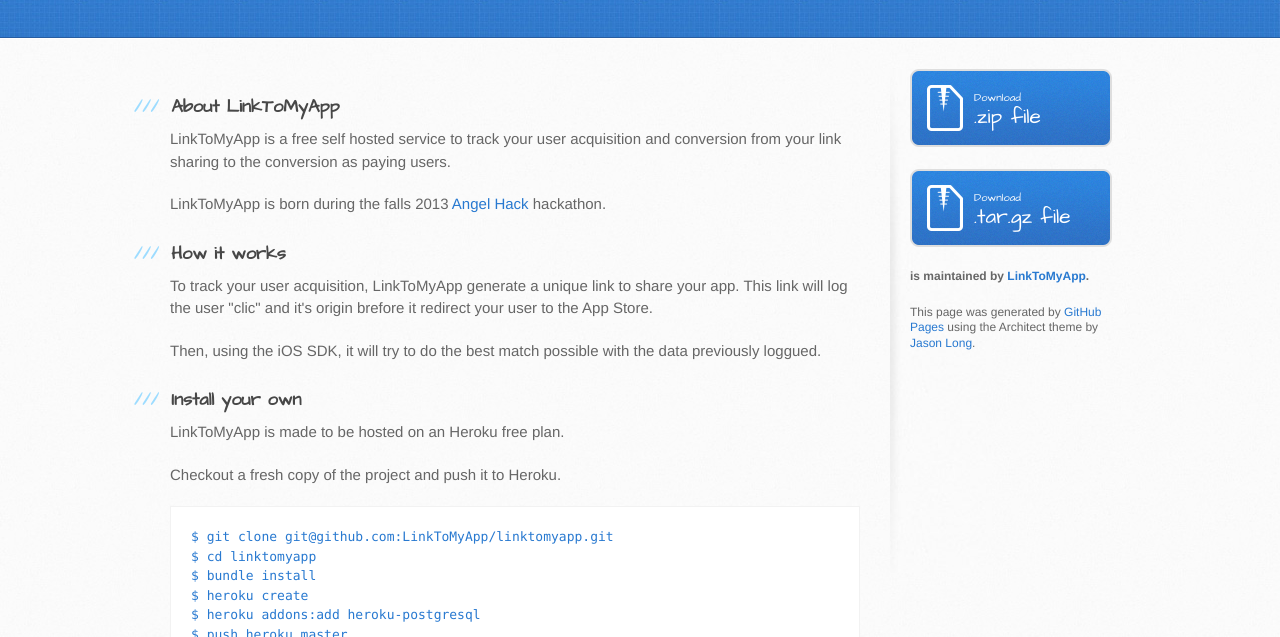
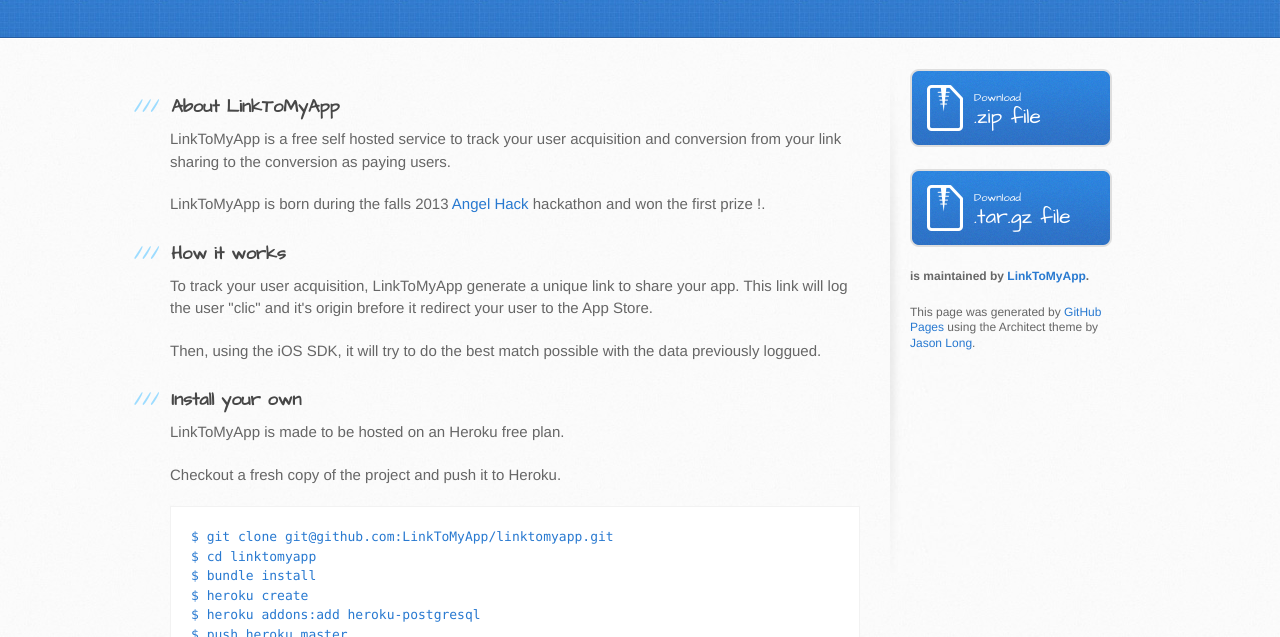
Before and after one commit to LinkToMyApp/linktomyapp.github.io, a plain HTML site: page index.html in a window 1280 px wide. Shown: the part 163-800 px from the top of the page. Drawn offline with Linux system fonts and the light colour scheme.

Commit message:
restore @vdaubry update from previous repo

```diff
--- a/index.html
+++ b/index.html
@@ -33,7 +33,7 @@
 
 <p>LinkToMyApp is a free self hosted service to track your user acquisition and conversion from your link sharing to the conversion as paying users.</p>
 
-<p>LinkToMyApp is born during the falls 2013 <a href="http://angelhack.com/">Angel Hack</a> hackathon.</p>
+<p>LinkToMyApp is born during the falls 2013 <a href="http://angelhack.com/">Angel Hack</a> hackathon and won the first prize !.</p>
 
 <h3>
 <a name="designer-templates" class="anchor" href="#designer-templates"><span class="octicon octicon-link"></span></a>How it works</h3>
```
